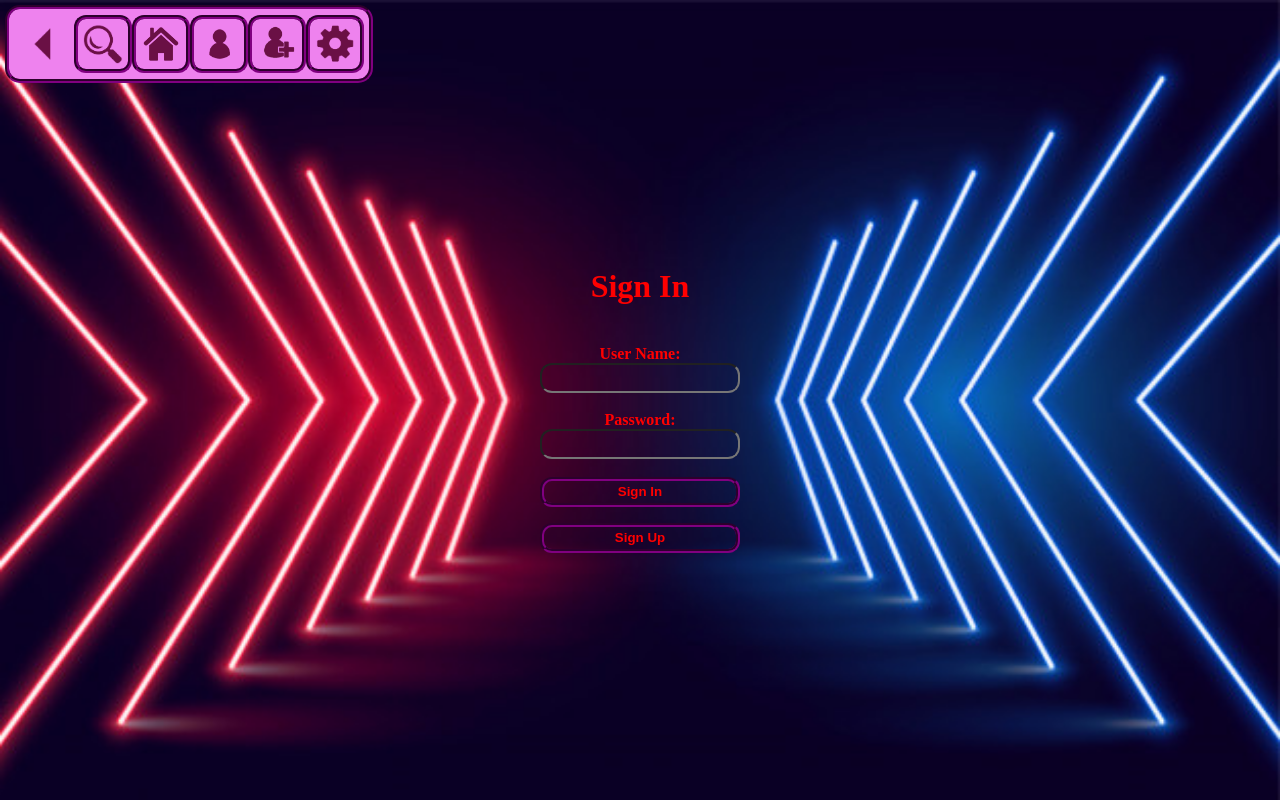
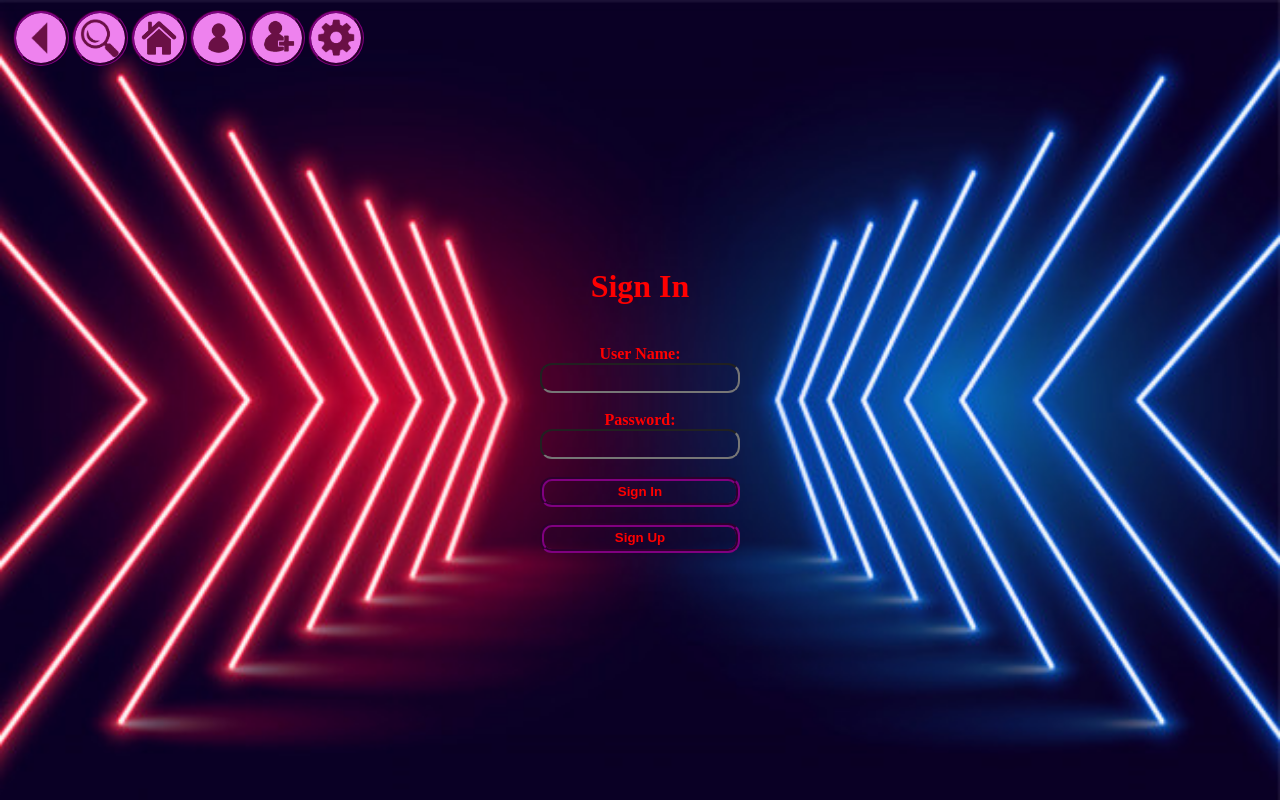
Before and after one commit to rbkplus2project/GreenField, a React (Create React App) app: page /signin in a window 1280 px wide. Both pictures are taken after a click on the picture 44 px from the left and 44 px from the top of the page. Built offline with nearby package versions, Linux system fonts and the light colour scheme.

Commit message:
slideshow better

```diff
--- a/package.json
+++ b/package.json
@@ -22,6 +22,7 @@
     "nodemon": "^2.0.6",
     "react": "^17.0.1",
     "react-dom": "^17.0.1",
+    "react-image-fade-in": "^1.1.3",
     "react-redux": "^7.2.2",
     "react-router-dom": "^5.2.0",
     "react-scripts": "^4.0.0",
--- a/public/style.css
+++ b/public/style.css
@@ -37,9 +37,7 @@ input[type='text']::placeholder,input[type='number']::placeholder, input[type='p
 input:hover, textarea:hover, button:hover, .navitem:hover{
     background-color: cyan;
 }
-a{
-    display: block;
-}
+
 .column{
     display: flex;
     justify-content: center;
@@ -50,7 +48,7 @@ a{
     display: flex;
     justify-content: center;
     align-items: center;
-    flex-flow: row;
+    flex-flow: row wrap;
 }
 .center{
     position: fixed;
@@ -63,25 +61,29 @@ a{
 }
 .menu{
     position:fixed;
-    top:5px;
-    left:5px;
+    top:10px;
+    left:10px;
     z-index: 500;
-    background-color: violet;
-    padding: 5px;
-    border-radius: 15px;
-    border:purple groove 4px;
 }
 .navitem{
-    border: 4px groove purple;
-    border-radius: 12px;
+    background-color: violet;
+    border: 3px groove purple;
+    margin-left: 3px;
+    border-radius: 30px;
     height: 50px;
     width: 50px;
-    background-color: transparent;
+    outline: none;
 }
-.arrow{
-    padding: 5px;
-    height: 50px;
-    width: 50px;
+.gameitem{
+    display: inline-block;
+    width: 44vw;
+    margin: 3vw 1vw 0vw 1vw;
+    padding: 10px;
+    border: 5px solid purple;
+}
+.gameimg{
+    height: 50vh;
+    width: 100%;
 }
 
   .each-slide > div {
@@ -89,28 +91,19 @@ a{
     align-items: center;
     justify-content: center;
     background-size: cover;
-    height: 100vh;
+    height: 92vh;
+    width: 100vw;
   }
-
-  .each-slide span {
-    font-size: 20px;
-    background: #efefef;
-    text-align: center;
-  }
-
   .each-fade {
     display: flex;
   }
-
   .each-fade .image-container {
     width: 75%;
     overflow: hidden;
   }
-
   .each-fade .image-container img {
     width: 100%;
   }
-
   .each-fade h2 {
     width: 25%;
     display: flex;
--- a/src/components/GameList.js
+++ b/src/components/GameList.js
@@ -1,11 +1,5 @@
 import React, { Component } from 'react';
-
-const game1 = [
-    "https://image.shutterstock.com/image-vector/memory-game-preschool-children-vector-260nw-1200034981.jpg",
-    "https://image.shutterstock.com/image-vector/memory-game-preschool-children-vector-600w-531224158.jpg",
-    "https://image.shutterstock.com/image-vector/memory-game-children-cards-transport-600w-632975588.jpg"
-];
-const game2 = [];
+import { Fade } from 'react-slideshow-image';
 
 class GameList extends Component {
     constructor(props) {
@@ -13,25 +7,77 @@ class GameList extends Component {
         this.state = {
         }
     }
-    handleClick = (e) => {
-    }
+
     render() {
         return (
-            <div className="games-container">
-                <div className="games-item">
-                    <img src="https://picsum.photos/400/300" alt="" onClick={this.handleClick}></img>
-                </div >
-                <div className="games-item">
-                    <img src="https://picsum.photos/400/300" alt="" onClick={this.handleClick}></img>
+            <div>
+                <div className="gameitem">
+                <Fade {...FadeProperties}>
+                {Game1.map((each, i) => (
+                    <img key={i} className="gameimg" src={each} alt="" onClick={handleClick} onMouseOver={handleMouseOver} />
+                ))}
+                </Fade>
                 </div>
-                <div className="games-item">
-                    <img src="https://picsum.photos/400/300" alt="" onClick={this.handleClick}></img>
+
+                <div className="gameitem">
+                <Fade {...FadeProperties}>
+                {Game2.map((each, i) => (
+                    <img key={i} className="gameimg" src={each} alt="" onClick={handleClick} onMouseOver={handleMouseOver} />
+                ))}
+                </Fade>
                 </div>
-                <div className="games-item">
-                    <img src="https://picsum.photos/400/300" alt="" onClick={this.handleClick}></img>
+
+                <div className="gameitem">
+                <Fade {...FadeProperties}>
+                {Game3.map((each, i) => (
+                    <img key={i} className="gameimg" src={each} alt="" onClick={handleClick} onMouseOver={handleMouseOver} />
+                ))}
+                </Fade>
+                </div>
+
+                <div className="gameitem">
+                <Fade {...FadeProperties}>
+                {Game4.map((each, i) => (
+                    <img key={i} className="gameimg" src={each} alt="" onClick={handleClick} onMouseOver={handleMouseOver} />
+                ))}
+                </Fade>
                 </div>
             </div>
         )
     }
 }
+const handleClick = (e) => {
+    console.log('The link was clicked.');
+};
+const handleMouseOver = (e) => {
+    console.log('Mouse Hover');
+};
+const FadeProperties = {
+    duration: 2222,
+    transitionDuration: 1111,
+    indicators: false,
+    arrows: false
+};
+
+const Game1 = [
+    "https://image.shutterstock.com/image-vector/memory-game-preschool-children-vector-260nw-1200034981.jpg",
+    "https://image.shutterstock.com/image-vector/memory-game-preschool-children-vector-600w-531224158.jpg",
+    "https://image.shutterstock.com/image-vector/memory-game-children-cards-transport-600w-632975588.jpg"
+];
+const Game2 = [
+    "https://image.shutterstock.com/image-vector/memory-game-preschool-children-vector-260nw-1200034981.jpg",
+    "https://image.shutterstock.com/image-vector/memory-game-preschool-children-vector-600w-531224158.jpg",
+    "https://image.shutterstock.com/image-vector/memory-game-children-cards-transport-600w-632975588.jpg"
+];
+const Game3 = [
+    "https://image.shutterstock.com/image-vector/memory-game-preschool-children-vector-260nw-1200034981.jpg",
+    "https://image.shutterstock.com/image-vector/memory-game-preschool-children-vector-600w-531224158.jpg",
+    "https://image.shutterstock.com/image-vector/memory-game-children-cards-transport-600w-632975588.jpg"
+];
+const Game4 = [
+    "https://image.shutterstock.com/image-vector/memory-game-preschool-children-vector-260nw-1200034981.jpg",
+    "https://image.shutterstock.com/image-vector/memory-game-preschool-children-vector-600w-531224158.jpg",
+    "https://image.shutterstock.com/image-vector/memory-game-children-cards-transport-600w-632975588.jpg"
+];
+
 export default GameList;
--- a/src/components/GameView.js
+++ b/src/components/GameView.js
@@ -7,31 +7,25 @@ const slideImages   = [
     'https://images.unsplash.com/photo-1553481187-be93c21490a9?ixlib=rb-1.2.1&ixid=eyJhcHBfaWQiOjEyMDd9&w=1000&q=80',
     'https://tecake.com/wp-content/uploads/2020/10/images_uplayplus_hero.jpg'
 ];
+
 const properties = {
-    duration: 5000,
-    transitionDuration: 1000,
+    duration: 4444,
+    transitionDuration: 1111,
     infinite: true,
     indicators: true,
     arrows: true
-  }
+};
 
 const GameView = () => {
-    return (
-        <Slide {...properties}>
-          <div className="each-slide">
-            <div style={{'backgroundImage': `url(${slideImages[0]})`}}>
-            </div>
-          </div>
-          <div className="each-slide">
-            <div style={{'backgroundImage': `url(${slideImages[1]})`}}>
-            </div>
-          </div>
-          <div className="each-slide">
-            <div style={{'backgroundImage': `url(${slideImages[2]})`}}>
-            </div>
-          </div>
-        </Slide>
-      )
-}
+  return (
+    <Slide {...properties}>
+      {slideImages.map((each, i) => (
+        <div key={i} className="each-slide">
+        <div style={{'backgroundImage': `url(${each})`}}></div>
+        </div>
+      ))}
+    </Slide>
+  )
+};
 
 export default GameView;
--- a/src/components/Home.js
+++ b/src/components/Home.js
@@ -6,7 +6,7 @@ import {Redirect} from 'react-router-dom'
 let Home = () => {
     if (localStorage.getItem('gamesio')) {
         return (
-            <div>
+        <div>
             <GameView />
             <GameList />
         </div>
--- a/src/components/NavBar.js
+++ b/src/components/NavBar.js
@@ -18,9 +18,9 @@ class NavBar extends Component {
     render() {
         return (
             <div className="menu" >
-                <img id="openmenu" className="arrow" alt="" src="./media/rightarrow.png" onClick={this.handleClick} style={{ display: this.props.showMenu === "show" ? "none" : "" }}></img>
+                <img id="openmenu" className="navitem" alt="" src="./media/rightarrow.png" onClick={this.handleClick} style={{ display: this.props.showMenu === "show" ? "none" : "" }}></img>
                 <nav id="img-logo" className="row" style={{ display: this.props.showMenu === "show" ? "" : "none" }} >
-                    <img id="openmenu" className="arrow" alt="" src="./media/leftarrow.png" onClick={this.handleClick}></img>
+                    <img id="openmenu" className="navitem" alt="" src="./media/leftarrow.png" onClick={this.handleClick}></img>
                     <input type="image" className="navitem" alt="Search" src="./media/search.png"></input>
                     <Link to="/">
                     <input type="image" className="navitem" alt="Home" src="./media/house.png"></input>
--- a/src/reducers/rootReducer.js
+++ b/src/reducers/rootReducer.js
@@ -8,7 +8,6 @@ const initState = {
 }
 
 const rootReducer = (state = initState, action) => {
-    console.log("action====>", action);
     if (action.type === "Show_SignUp"){
         return {
             ...state,
```
Also changed, not shown: 2 other files (tests, documents, lock files or other folders).
